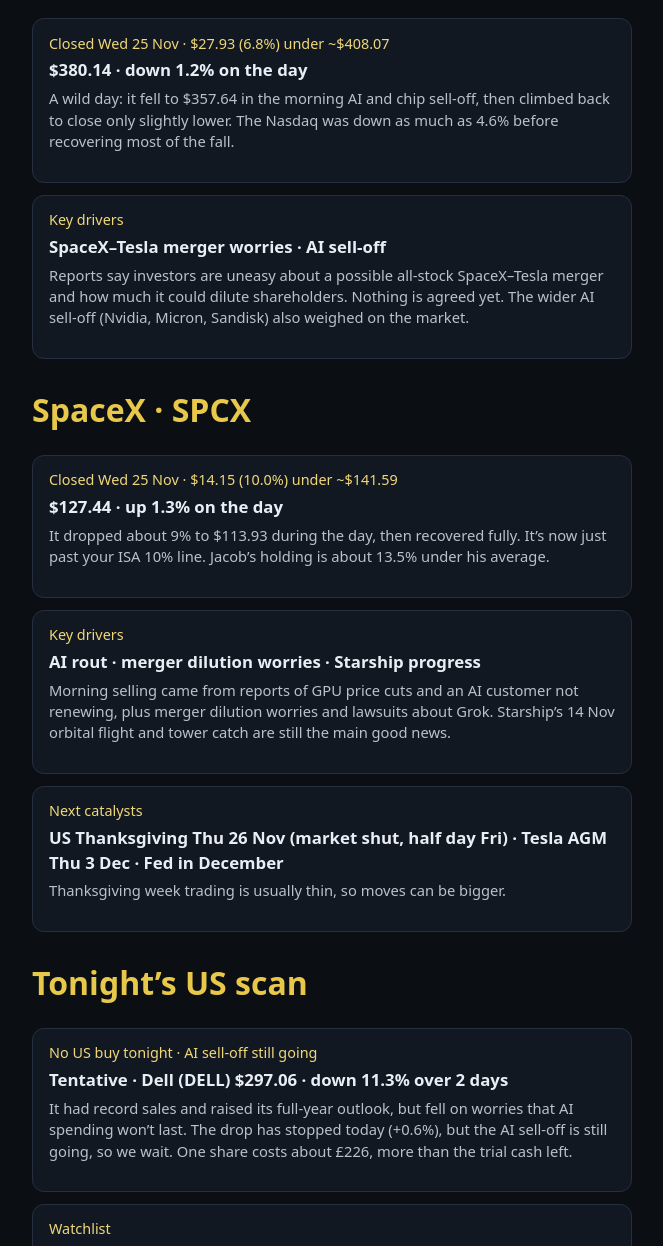
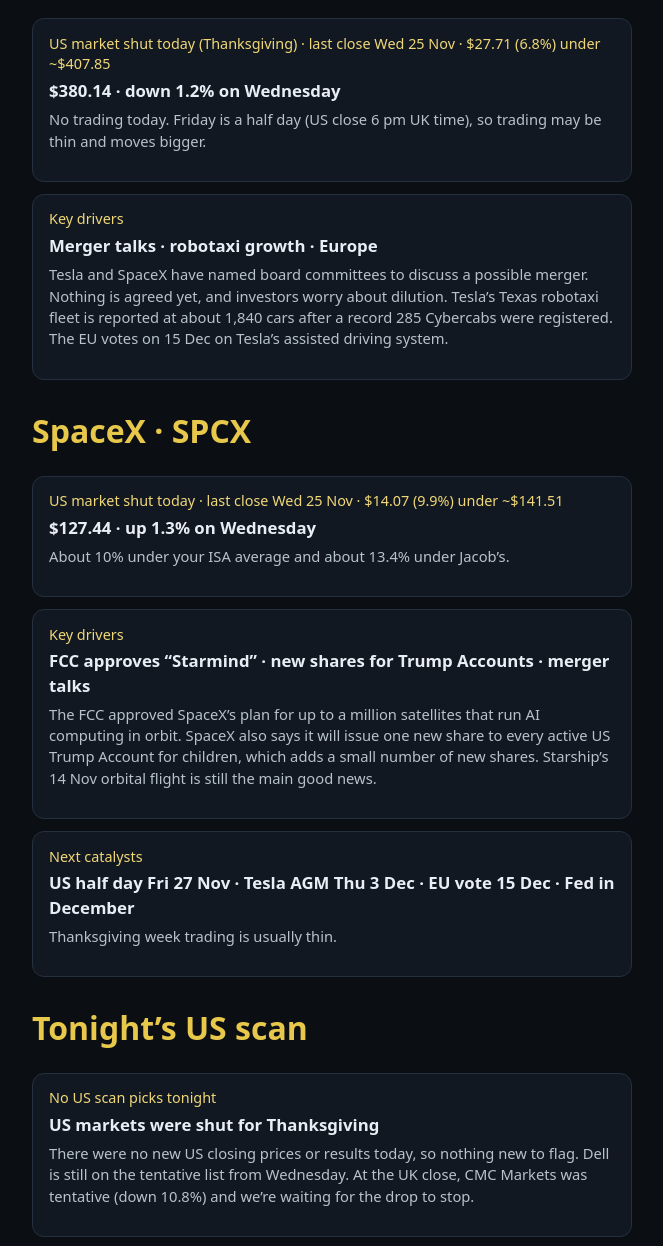
Before and after one commit to AlexanderRead2/alex-hub, a plain HTML site: page joe.html in a window 1280 px wide. Shown: the part 468-1714 px from the top of the page, without its empty margins (308-971 px from the left). Drawn offline with Linux system fonts and the light colour scheme.

Commit message:
Joe: US close update 26 Nov (Thanksgiving)

```diff
--- a/joe.html
+++ b/joe.html
@@ -18,57 +18,52 @@
     </nav>
 
     <h1>Markets</h1>
-    <p class="meta">Tesla · SpaceX · long-term holds · Updated Wed 25 Nov 2026, 9:35 pm UK time (GMT) · Joe</p>
+    <p class="meta">Tesla · SpaceX · long-term holds · Updated Thu 26 Nov 2026, 9:25 pm UK time (GMT) · Joe</p>
 
     <div class="card soon">
       <div class="when">Your averages · buying zones</div>
-      <div class="title">Tesla (TSLA) £311.12 ≈ $408.07 · SpaceX (SPCX) £107.95 ≈ $141.59</div>
-      <p class="note">Converted at tonight’s GBP/USD rate of about 1.3116, using your ISA averages from Freetrade. Jacob’s JISA SpaceX average is £112.28 ≈ $147.27. Tesla is about 6.8% under your average (5% line ~$387.67; 10% line ~$367.26). SpaceX is about 10.0% under your ISA average and 13.5% under Jacob’s.</p>
+      <div class="title">Tesla (TSLA) £311.12 ≈ $407.85 · SpaceX (SPCX) £107.95 ≈ $141.51</div>
+      <p class="note">Converted at tonight’s GBP/USD rate of about 1.3109, using your ISA averages from Freetrade. Jacob’s JISA SpaceX average is £112.28 ≈ $147.19. Tesla is about 6.8% under your average (5% line ~$387.46; 10% line ~$367.07). SpaceX is about 9.9% under your ISA average and 13.4% under Jacob’s.</p>
     </div>
 
     <h1 style="margin-top:1.75rem">Tesla · TSLA</h1>
     <div class="card soon">
-      <div class="when">Closed Wed 25 Nov · $27.93 (6.8%) under ~$408.07</div>
-      <div class="title">$380.14 · down 1.2% on the day</div>
-      <p class="note">A wild day: it fell to $357.64 in the morning AI and chip sell-off, then climbed back to close only slightly lower. The Nasdaq was down as much as 4.6% before recovering most of the fall.</p>
+      <div class="when">US market shut today (Thanksgiving) · last close Wed 25 Nov · $27.71 (6.8%) under ~$407.85</div>
+      <div class="title">$380.14 · down 1.2% on Wednesday</div>
+      <p class="note">No trading today. Friday is a half day (US close 6 pm UK time), so trading may be thin and moves bigger.</p>
     </div>
     <div class="card">
       <div class="when">Key drivers</div>
-      <div class="title">SpaceX–Tesla merger worries · AI sell-off</div>
-      <p class="note">Reports say investors are uneasy about a possible all-stock SpaceX–Tesla merger and how much it could dilute shareholders. Nothing is agreed yet. The wider AI sell-off (Nvidia, Micron, Sandisk) also weighed on the market.</p>
+      <div class="title">Merger talks · robotaxi growth · Europe</div>
+      <p class="note">Tesla and SpaceX have named board committees to discuss a possible merger. Nothing is agreed yet, and investors worry about dilution. Tesla’s Texas robotaxi fleet is reported at about 1,840 cars after a record 285 Cybercabs were registered. The EU votes on 15 Dec on Tesla’s assisted driving system.</p>
     </div>
 
     <h1 style="margin-top:1.75rem">SpaceX · SPCX</h1>
     <div class="card soon">
-      <div class="when">Closed Wed 25 Nov · $14.15 (10.0%) under ~$141.59</div>
-      <div class="title">$127.44 · up 1.3% on the day</div>
-      <p class="note">It dropped about 9% to $113.93 during the day, then recovered fully. It’s now just past your ISA 10% line. Jacob’s holding is about 13.5% under his average.</p>
+      <div class="when">US market shut today · last close Wed 25 Nov · $14.07 (9.9%) under ~$141.51</div>
+      <div class="title">$127.44 · up 1.3% on Wednesday</div>
+      <p class="note">About 10% under your ISA average and about 13.4% under Jacob’s.</p>
     </div>
     <div class="card">
       <div class="when">Key drivers</div>
-      <div class="title">AI rout · merger dilution worries · Starship progress</div>
-      <p class="note">Morning selling came from reports of GPU price cuts and an AI customer not renewing, plus merger dilution worries and lawsuits about Grok. Starship’s 14 Nov orbital flight and tower catch are still the main good news.</p>
+      <div class="title">FCC approves “Starmind” · new shares for Trump Accounts · merger talks</div>
+      <p class="note">The FCC approved SpaceX’s plan for up to a million satellites that run AI computing in orbit. SpaceX also says it will issue one new share to every active US Trump Account for children, which adds a small number of new shares. Starship’s 14 Nov orbital flight is still the main good news.</p>
     </div>
     <div class="card soon">
       <div class="when">Next catalysts</div>
-      <div class="title">US Thanksgiving Thu 26 Nov (market shut, half day Fri) · Tesla AGM Thu 3 Dec · Fed in December</div>
-      <p class="note">Thanksgiving week trading is usually thin, so moves can be bigger.</p>
+      <div class="title">US half day Fri 27 Nov · Tesla AGM Thu 3 Dec · EU vote 15 Dec · Fed in December</div>
+      <p class="note">Thanksgiving week trading is usually thin.</p>
     </div>
 
     <h1 style="margin-top:1.75rem">Tonight’s US scan</h1>
     <div class="card">
-      <div class="when">No US buy tonight · AI sell-off still going</div>
-      <div class="title">Tentative · Dell (DELL) $297.06 · down 11.3% over 2 days</div>
-      <p class="note">It had record sales and raised its full-year outlook, but fell on worries that AI spending won’t last. The drop has stopped today (+0.6%), but the AI sell-off is still going, so we wait. One share costs about £226, more than the trial cash left.</p>
-    </div>
-    <div class="card">
-      <div class="when">Watchlist</div>
-      <div class="title">Nutanix −15% · Urban Outfitters −10% · Central Garden &amp; Pet −8% · Ambarella −20%</div>
-      <p class="note">These fell on guidance cuts, a CEO leaving, or weak sales. That points to a real problem, not an overreaction, so we only watch them.</p>
+      <div class="when">No US scan picks tonight</div>
+      <div class="title">US markets were shut for Thanksgiving</div>
+      <p class="note">There were no new US closing prices or results today, so nothing new to flag. Dell is still on the tentative list from Wednesday. At the UK close, CMC Markets was tentative (down 10.8%) and we’re waiting for the drop to stop.</p>
     </div>
     <div class="card">
       <div class="when">Trial holdings</div>
-      <div class="title">Hexcel $74.60 (target $83.93) · SpaceX $127.44 (target $140.80) · Weir 2,064p (target 2,547p) · Investec 553p (target 609p)</div>
+      <div class="title">Hexcel $74.60 (target $83.93) · SpaceX $127.44 (target $140.80) · Weir 2,128p (target 2,547p) · Investec 558p (target 609p)</div>
       <p class="note">No targets hit and no top-ups. Sell limits are set at every target. Trial cash is about £23.50.</p>
     </div>
 
@@ -84,7 +79,7 @@
       <p class="note">Candidates that dropped on a bad quarter or a knee-jerk reaction and have solid backers. These are separate from your long-term TSLA and SPCX holds.</p>
     </div>
 
-    <p class="meta" style="margin-top:1.5rem">Information only, not financial advice. You make the final call. Prices are Wednesday 25 Nov 2026 closing prices (Yahoo Finance and others) and move fast.</p>
+    <p class="meta" style="margin-top:1.5rem">Information only, not financial advice. You make the final call. Prices are Wednesday 25 Nov 2026 closing prices (US shut Thu 26 Nov) (Yahoo Finance and others) and move fast.</p>
   </div>
 </body>
 </html>
```
